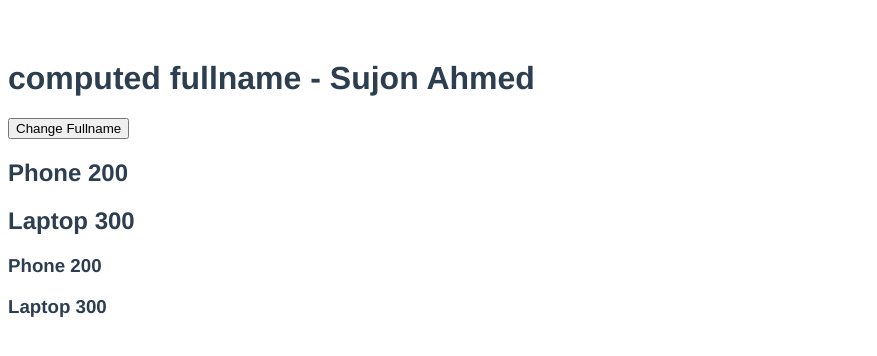
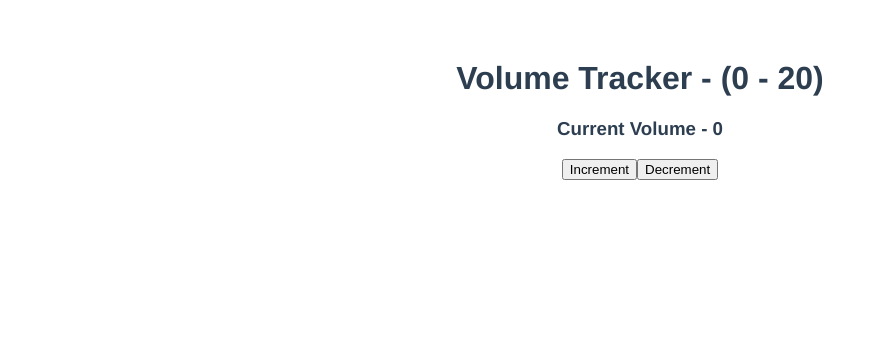
Before and after one commit to Sujon-Ahmed/vue.js-v3, a Vue app in the folder vue-basic/: page / in a window 1280 px wide. Shown: the top 356 px of the page, without its empty margins (0-877 px from the left). Built offline with nearby package versions, Linux system fonts and the light colour scheme.

Commit message:
Watchers

```diff
--- a/vue-basic/src/App.vue
+++ b/vue-basic/src/App.vue
@@ -214,9 +214,9 @@
   <button @click="name = 'Superman'">Change Name</button>
   <h3 v-pre>{{ name }}</h3> -->
 
-  <h1>computed fullname - {{ fullName }}</h1>
-  <button @click="changeFullName()">Change Fullname</button>
   <!-- computed properties -->
+  <!-- <h1>computed fullname - {{ fullName }}</h1>
+  <button @click="changeFullName()">Change Fullname</button> -->
   <!-- <h3>fullName - {{ firstName }} {{ lastName }}</h3>
 
   <h1>total - {{ items.reduce((total, curr) => (total += curr.price), 0) }}</h1>
@@ -228,12 +228,16 @@
 
   <input type="text" v-model="country"> -->
 
-  <template v-for="item in items" :key="item.id">
+  <!-- <template v-for="item in items" :key="item.id">
     <h2 v-if="item.price > 100">{{ item.title }} {{ item.price }}</h2>
   </template>
   <h3 v-for="item in expensiveItems" :key="item.id">
     {{ item.title }} {{ item.price }}
-  </h3>
+  </h3> -->
+  <h1>Volume Tracker - (0 - 20)</h1>
+  <h3>Current Volume - {{ volume }}</h3>
+  <button @click="volume += 2">Increment</button>
+  <button @click="volume -= 2">Decrement</button>
 </template>
 
 <script>
@@ -329,6 +333,7 @@ export default {
         },
       ],
       country: "",
+      volume: 0,
     };
   },
   methods: {
@@ -352,8 +357,8 @@ export default {
       return this.items.reduce((total, curr) => (total += curr.price), 0);
     },
     changeFullName() {
-      this.fullName = 'Sarah Islam';
-    }
+      this.fullName = "Sarah Islam";
+    },
   },
   computed: {
     fullName: {
@@ -361,10 +366,10 @@ export default {
         return `${this.firstName} ${this.lastName}`;
       },
       set(value) {
-        const names = value.split(' ');
+        const names = value.split(" ");
         this.firstName = names[0];
         this.lastName = names[1];
-      }
+      },
     },
     total() {
       console.log("computed total");
@@ -372,6 +377,15 @@ export default {
     },
     expensiveItems() {
       return this.items.filter((item) => item.price > 100);
+    },
+  },
+  watch: {
+    volume(newVolume, oldVolume) {
+      if (newVolume > oldVolume && newVolume === 16) {
+        alert(
+          "Listening to a high volume for a long time may damage your hearing!"
+        );
+      }
     },
   },
 };
@@ -382,7 +396,7 @@ export default {
   font-family: Avenir, Helvetica, Arial, sans-serif;
   -webkit-font-smoothing: antialiased;
   -moz-osx-font-smoothing: grayscale;
-  /* text-align: center; */
+  text-align: center;
   color: #2c3e50;
   margin-top: 60px;
 }
```
